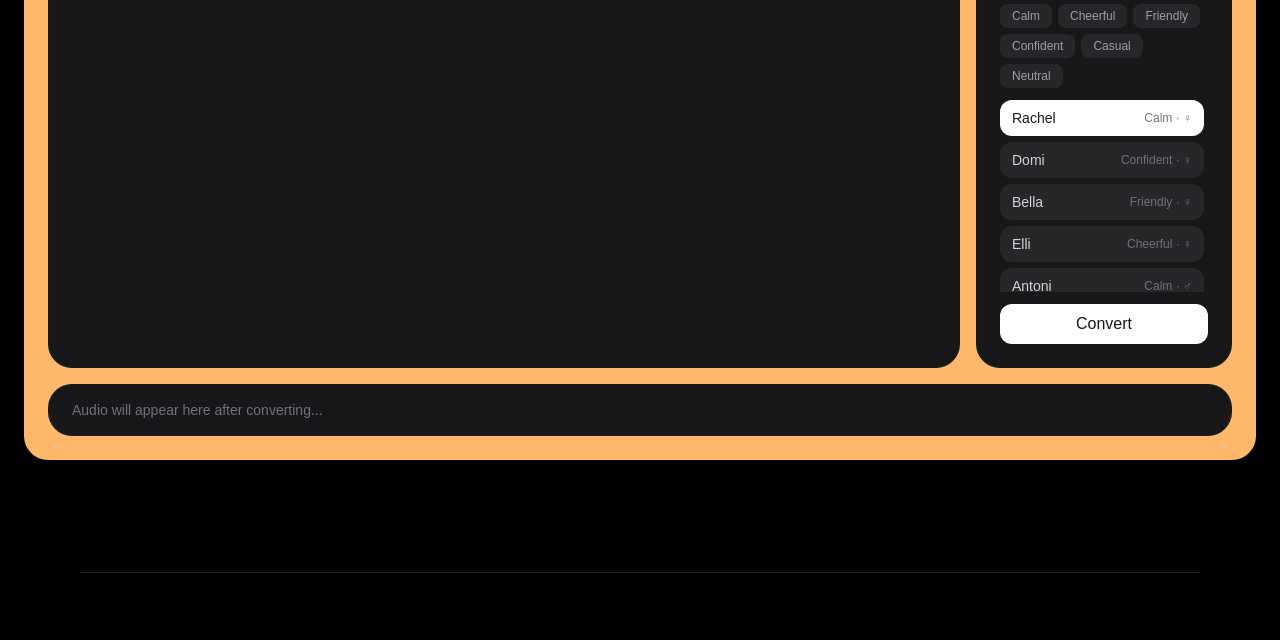
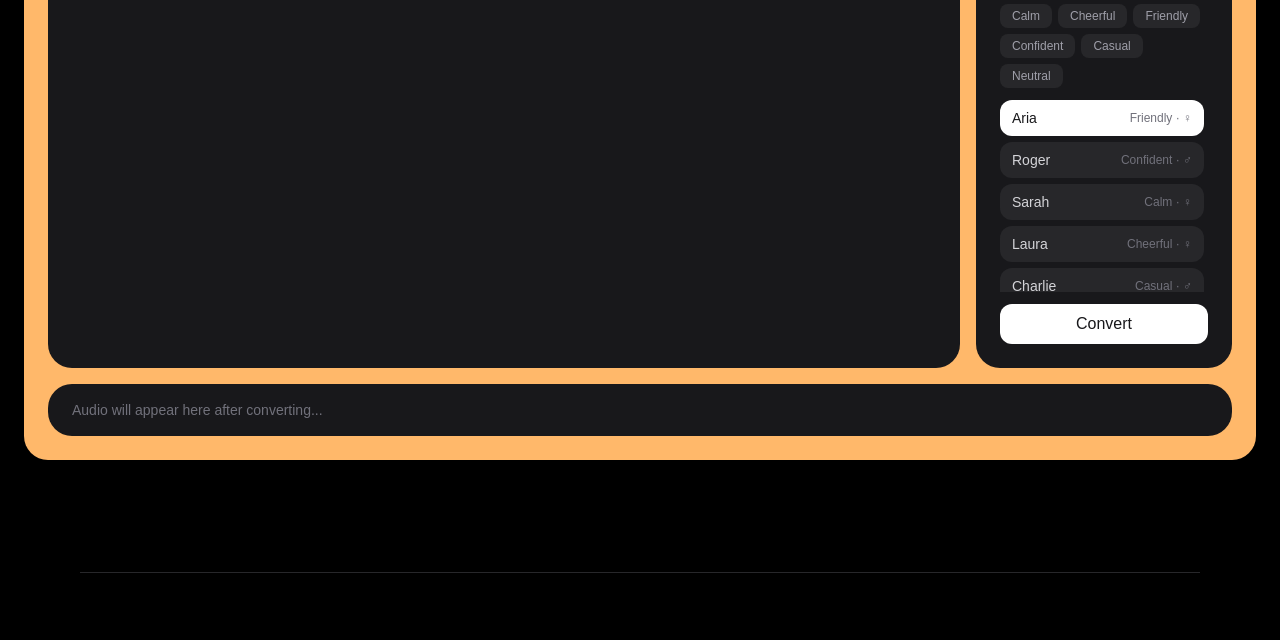
Before and after one commit to Shivangbijalwan/TTA-text-to-audio-, a Next.js app in the folder landing-page/: page / in a window 1280 px wide. Shown: the part 1173-1813 px from the top of the page. Built offline with nearby package versions, Linux system fonts and the light colour scheme; a web font is replaced by a local one.

Commit message:
fix elevenlabs free voices

```diff
--- a/landing-page/app/api/tts/route.ts
+++ b/landing-page/app/api/tts/route.ts
@@ -2,7 +2,7 @@ export const runtime = "nodejs";
 
 export async function POST(req: Request) {
   try {
-    const { text, voice = "21m00Tcm4TlvDq8ikWAM" } = await req.json();
+    const { text, voice = "9BWtsMINqrJLrRacOk9x" } = await req.json();
 
     if (!text?.trim()) {
       return Response.json({ error: "Text is required" }, { status: 400 });
--- a/landing-page/components/MainController.tsx
+++ b/landing-page/components/MainController.tsx
@@ -4,14 +4,18 @@ import Image from "next/image";
 import { useState, useRef } from "react";
 
 const VOICES = [
-  { id: "21m00Tcm4TlvDq8ikWAM", label: "Rachel",  gender: "Female", accent: "US", mood: "Calm" },
-  { id: "AZnzlk1XvdvUeBnXmlld", label: "Domi",    gender: "Female", accent: "US", mood: "Confident" },
-  { id: "EXAVITQu4vr4xnSDxMaL", label: "Bella",   gender: "Female", accent: "US", mood: "Friendly" },
-  { id: "MF3mGyEYCl7XYWbV9V6O", label: "Elli",    gender: "Female", accent: "US", mood: "Cheerful" },
-  { id: "ErXwobaYiN019PkySvjV", label: "Antoni",  gender: "Male",   accent: "US", mood: "Calm" },
-  { id: "TxGEqnHWrfWFTfGW9XjX", label: "Josh",    gender: "Male",   accent: "US", mood: "Casual" },
-  { id: "VR6AewLTigWG4xSOukaG", label: "Arnold",  gender: "Male",   accent: "US", mood: "Confident" },
-  { id: "pNInz6obpgDQGcFmaJgB", label: "Adam",    gender: "Male",   accent: "US", mood: "Neutral" },
+  { id: "9BWtsMINqrJLrRacOk9x", label: "Aria",    gender: "Female", accent: "US", mood: "Friendly" },
+  { id: "CwhRBWXzGAHq8TQ4Fs17", label: "Roger",   gender: "Male",   accent: "US", mood: "Confident" },
+  { id: "EXAVITQu4vr4xnSDxMaL", label: "Sarah",   gender: "Female", accent: "US", mood: "Calm" },
+  { id: "FGY2WhTYpPnrIDTdsKH5", label: "Laura",   gender: "Female", accent: "US", mood: "Cheerful" },
+  { id: "IKne3meq5aSn9XLyUdCD", label: "Charlie", gender: "Male",   accent: "AU", mood: "Casual" },
+  { id: "JBFqnCBsd6RMkjVDRZzb", label: "George",  gender: "Male",   accent: "UK", mood: "Calm" },
+  { id: "N2lVS1w4EtoT3dr4eOWO", label: "Callum",  gender: "Male",   accent: "US", mood: "Neutral" },
+  { id: "SAz9YHcvj6GT2YYXdXww", label: "River",   gender: "Female", accent: "US", mood: "Neutral" },
+  { id: "TX3LPaxmHKxFdv7VOQHJ", label: "Liam",    gender: "Male",   accent: "US", mood: "Casual" },
+  { id: "XB0fDUnXU5powFXDhCwa", label: "Charlotte",gender: "Female", accent: "UK", mood: "Cheerful" },
+  { id: "Xb7hH8MSUJpSbSDYk0k2", label: "Alice",   gender: "Female", accent: "UK", mood: "Confident" },
+  { id: "pqHfZKP75CvOlQylNhV4", label: "Bill",    gender: "Male",   accent: "US", mood: "Friendly" },
 ];
 
 const FILTERS = ["All", "Female", "Male", "Calm", "Cheerful", "Friendly", "Confident", "Casual", "Neutral"];
```
